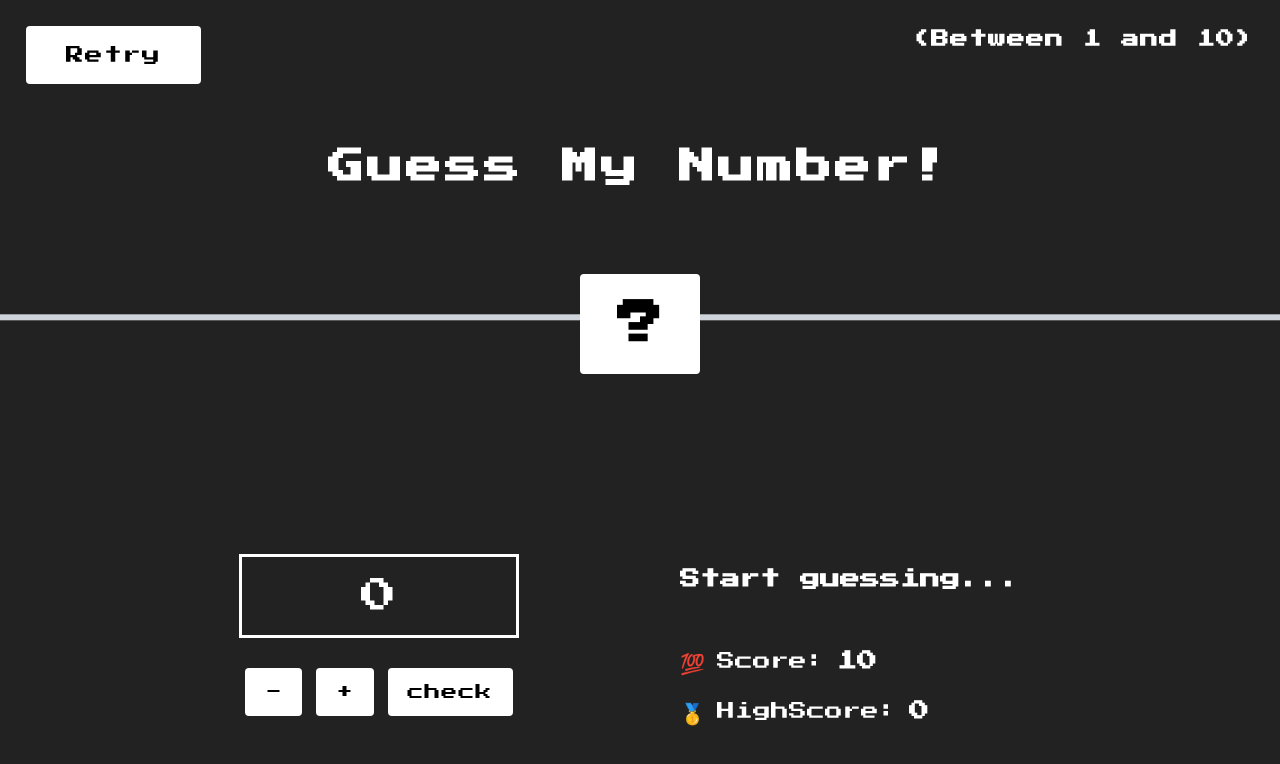
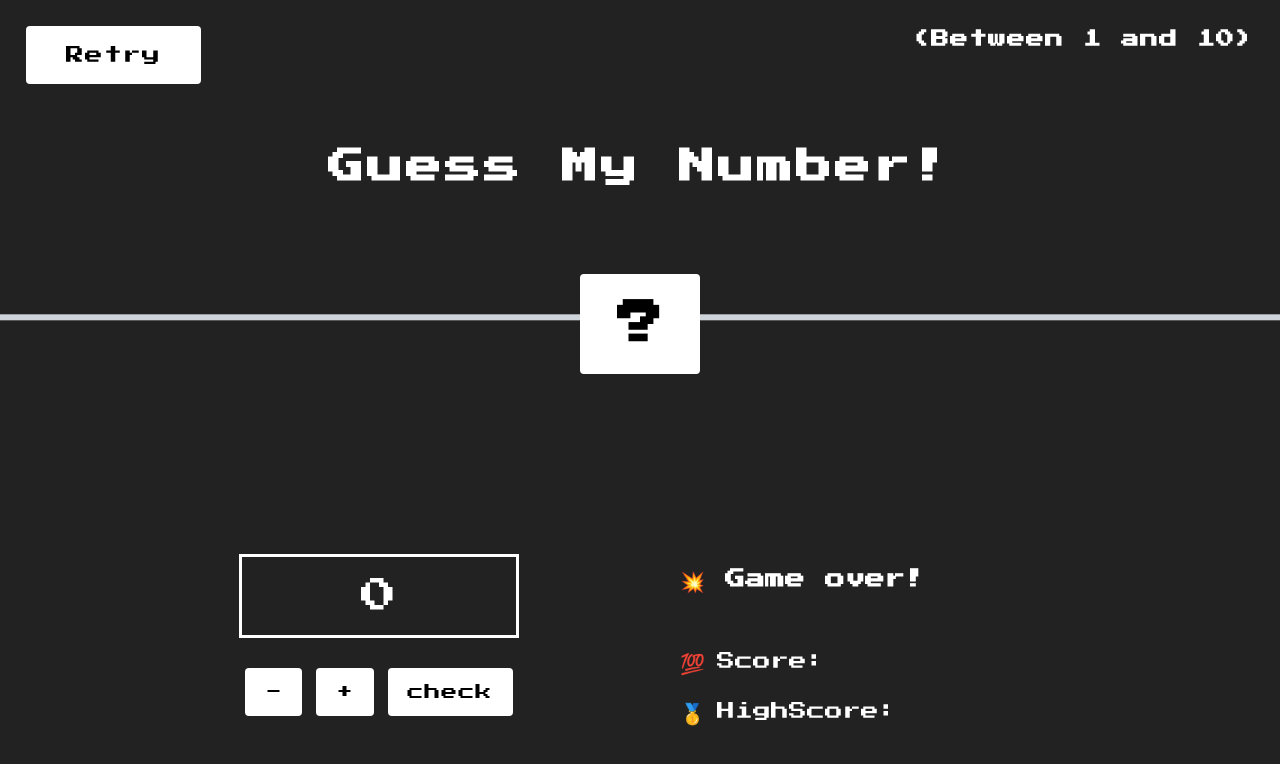
Before and after one commit to dong-geon-Lee/guess-number-app, a React (Create React App) app: page / in a window 1280 px wide. Shown: the top 764 px of the page. Built offline with nearby package versions, Linux system fonts and the light colour scheme.

Commit message:
Main 컴포넌트 불필요한 props 제거

```diff
--- a/src/components/Main/Main.jsx
+++ b/src/components/Main/Main.jsx
@@ -3,25 +3,11 @@ import Actions from "./Actions/Actions";
 import Contents from "./Contents/Contents";
 import * as S from "./styles";
 
-const Main = ({
-  number,
-  setNumber,
-  numCheck,
-  score,
-  text,
-  highScore,
-  handleCheckNumber,
-}) => {
+const Main = () => {
   return (
     <S.Container>
-      <Actions
-        number={number}
-        setNumber={setNumber}
-        handleCheckNumber={handleCheckNumber}
-        numCheck={numCheck}
-        score={score}
-      />
-      <Contents text={text} score={score} highScore={highScore} />
+      <Actions />
+      <Contents />
     </S.Container>
   );
 };
```
